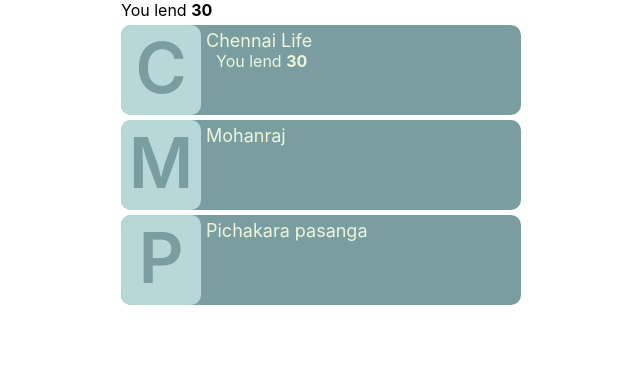
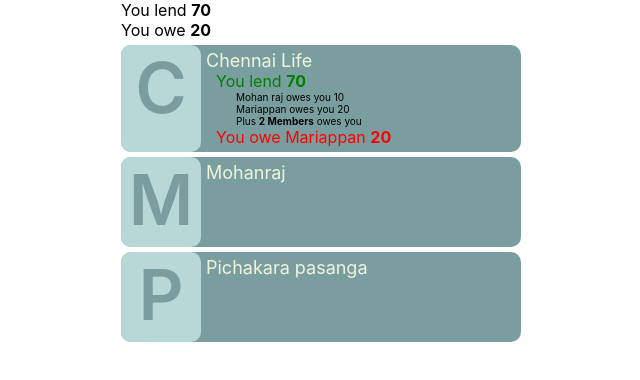
Before and after one commit to selva-thayalan/expense-buddy, a React (Create React App) app: page / in a window 1280 px wide. Shown: the top 380 px of the page, without its empty margins (319-959 px from the left). Built offline with nearby package versions, Linux system fonts and the light colour scheme.

Commit message:
Implemented the split detail overview for different scenarios

```diff
--- a/src/pages/Home.tsx
+++ b/src/pages/Home.tsx
@@ -5,6 +5,9 @@ import { useNavigate } from "react-router-dom";
 import { RootState } from '../store/store';
 import { SplitOverview } from '../models/SplitOverview';
 import { Member } from '../models/Member';
+import { getMemeberNameById } from '../utils/Common';
+
+const MAX_DETAILED_LIST_COUNT = 3;
 
 const Home = () => {
     const useTypedSelector: TypedUseSelectorHook<RootState> = useSelector;
@@ -16,23 +19,79 @@ const Home = () => {
         navigate(`/split/${splitId}`)
     }
 
-    function getSplitOverviewDetails(overview: SplitOverview[]){
+    function getSplitOverviewDetails(overview: SplitOverview[], members: Member[]){
         let elements = [];
-        let totalBorrow = 0, totalLend = 0;
+        let totalBorrow = 0, totalLend = 0, totalBorrowersCount = 0, totalLendersCount = 0;
         let userId = userAccount.id;
         overview.forEach(item => {
-            if(item.memberId == userId){
+            if(item.memberId === userId){
                 totalLend += item.amount;
+                totalLendersCount++;
             }
-            else if(item.owesId == userId){
+            else if(item.owesId === userId){
                 totalBorrow += item.amount;
+                totalBorrowersCount++;
             }
         });
         if(totalLend > 0){
-            elements.push(<li>You lend <b>{totalLend}</b></li>);
+            if(totalLendersCount > 1){
+                elements.push(<li className="positive-color">You lend <b>{totalLend}</b></li>);
+                let lendDetails = [], count = 0;
+                for(let i=0; i<overview.length; i++){
+                    let item = overview[i];
+                    if(item.memberId === userId){
+                        count++;
+                        if(count < MAX_DETAILED_LIST_COUNT || count === totalLendersCount){
+                            lendDetails.push(<p>{getMemeberNameById(members, item.owesId)} owes you {item.amount}</p>);
+                        }
+                        else{
+                            lendDetails.push(<p>Plus <b>{totalLendersCount - lendDetails.length} Members</b> owes you</p>);
+                            break;
+                        }
+                    }
+                }
+                elements.push(<li className="split-overview-details">{lendDetails}</li>);
+            }
+            else{
+                for(let i=0; i<overview.length; i++){
+                    let item = overview[i];
+                    if(item.memberId === userId){
+                        elements.push(<li className="positive-color">{getMemeberNameById(members, item.owesId)} owes you <b>{item.amount}</b></li>);
+                        break;
+                    }
+                }
+            }
         }
         if(totalBorrow > 0){
-            elements.push(<li>You owe <b>{totalBorrow}</b></li>);
+            if(totalBorrowersCount > 1){
+                elements.push(<li className="negative-color">You owe <b>{totalBorrow}</b></li>);
+                if(totalLendersCount <= 1){
+                    let borrowDetails = [], count = 0;
+                    for(let i=0; i<overview.length; i++){
+                        let item = overview[i];
+                        if(item.owesId === userId){
+                            count++;
+                            if(count < MAX_DETAILED_LIST_COUNT || count === totalBorrowersCount){
+                                borrowDetails.push(<p>You owe {getMemeberNameById(members, item.memberId)} {item.amount}</p>);
+                            }
+                            else{
+                                borrowDetails.push(<p>You owe <b>{totalBorrowersCount - borrowDetails.length} Members</b> more</p>);
+                                break;
+                            }
+                        }
+                    }
+                    elements.push(<li className="split-overview-details">{borrowDetails}</li>);
+                }
+            }
+            else{
+                for(let i=0; i<overview.length; i++){
+                    let item = overview[i];
+                    if(item.owesId === userId){
+                        elements.push(<li className="negative-color">You owe {getMemeberNameById(members, item.memberId)} <b>{item.amount}</b></li>);
+                        break;
+                    }
+                }
+            }
         }
         return elements;
     }
@@ -68,14 +127,14 @@ const Home = () => {
             <ul className="split-list no-list-style">
                 {splitList.map(split =>
                     <li className="split-cont" onClick={() => navToSplitPage(split.id)}>
-                        <div className="split-pic">
+                        <div className="split-pic disp_flex">
                             <p>{split.name.charAt(0)}</p>
                         </div>
                         <div className="split-details">
                             <div className="split-name">{split.name}</div>
-                            <ul className="split-overview no-list-style">
-                                {getSplitOverviewDetails(split.overviews)}
-                            </ul>
+                            <div className="split-overview">
+                                {getSplitOverviewDetails(split.overviews, split.members)}
+                            </div>
                         </div>
                     </li>)}
             </ul>
--- a/src/store/reducers/splitsReducer.ts
+++ b/src/store/reducers/splitsReducer.ts
@@ -5,7 +5,7 @@ import ActionModel from "../models/ActionModel";
 const splitsInitialState: Split[] = [
     {id:"g0",name:"Chennai Life",type:SplitType.Group,
         members: [{firstName: "Selva",lastName: "thayalan",id: "m0",emailId: "selvathayalan.r@gmail.com",mobile: "1234567890"},{id:"m1", lastName: "raj", firstName: "Mohan", mobile: "2345678901", emailId:"mohan@xyz.com"},{id:"m2", lastName: "", firstName: "Mariappan", mobile: "3456789012", emailId:"mari@xyz.com"}],
-        overviews: [{memberId:"m0", owesId:"m1", amount: 10}, {memberId:"m0", owesId:"m2", amount: 20}, {memberId:"m2", owesId:"m1", amount: 20}]},
+        overviews: [{memberId:"m0", owesId:"m1", amount: 10}, {memberId:"m0", owesId:"m2", amount: 20}, {memberId:"m0", owesId:"m2", amount: 20}, {memberId:"m0", owesId:"m2", amount: 20}, {memberId:"m2", owesId:"m0", amount: 20}]},
     {id:"g1",name:"Mohanraj",type:SplitType.Individual, members: [], overviews: []},
     {id:"g2",name:"Pichakara pasanga",type:SplitType.Group, members: [], overviews: []},
 ]
--- a/src/styles/Home.scss
+++ b/src/styles/Home.scss
@@ -40,3 +40,9 @@
     padding-left: 10px;
     font-size: medium;
 }
+
+.split-overview-details{
+    padding-left: 20px;
+    font-size: x-small;
+    color: black;
+}
```
